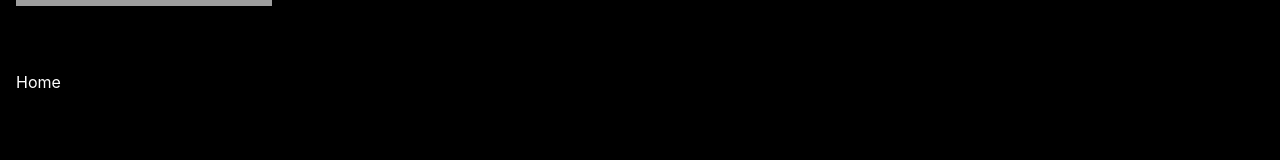
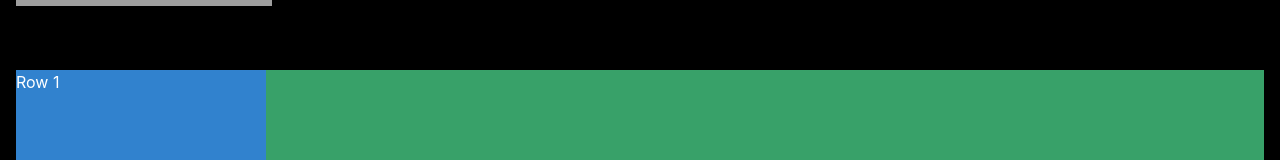
Before and after one commit to Any28Flo/magicLogFront, a React (Vite) app: page /dashboard in a window 1280 px wide. Shown: the part 202-362 px from the top of the page. Built offline with nearby package versions, Linux system fonts and the light colour scheme; sample sign-in values are in the browser's storage; grey boxes are pictures that could not be loaded.

Commit message:
feat | Create nested routes

```diff
--- a/src/App.tsx
+++ b/src/App.tsx
@@ -1,11 +1,6 @@
 import {
 	Routes,
 	Route,
-	Link,
-	useNavigate,
-	useLocation,
-	Navigate,
-	Outlet,
 } from "react-router-dom";
 import Layout from "./components/Layout";
 import Home from "./pages/Home";
@@ -27,7 +22,9 @@ export function App() {
 							<Home />
 						</RequireAuth>
 					}
-				/>
+				>
+					<Route path="/dashboard/productos" element={<h1>hols</h1>} />
+				</Route>
 			</Route>
 
 
--- a/src/pages/Home.tsx
+++ b/src/pages/Home.tsx
@@ -1,10 +1,27 @@
+import { Flex, Box } from '@chakra-ui/react';
 import type { FC } from 'react';
+import { Outlet } from 'react-router-dom';
 
 interface HomeProps { }
 
 const Home: FC<HomeProps> = () => {
 	return (
-		<h1>Home</h1>
+
+		<>
+			<Flex
+				direction="row"
+				height="100vh" // Set the height of the grid to fill the viewport
+			>
+				<Box bg="blue.500" flex="1" >
+					{/* First row */}
+					Row 1
+				</Box>
+				<Box bg="green.500" flex="4" >
+					<Outlet />
+				</Box>
+			</Flex>
+
+		</>
 	);
 }
 
```
Also changed, not shown: src/components/PrivateRoute.tsx (added, +27 -0 lines).
